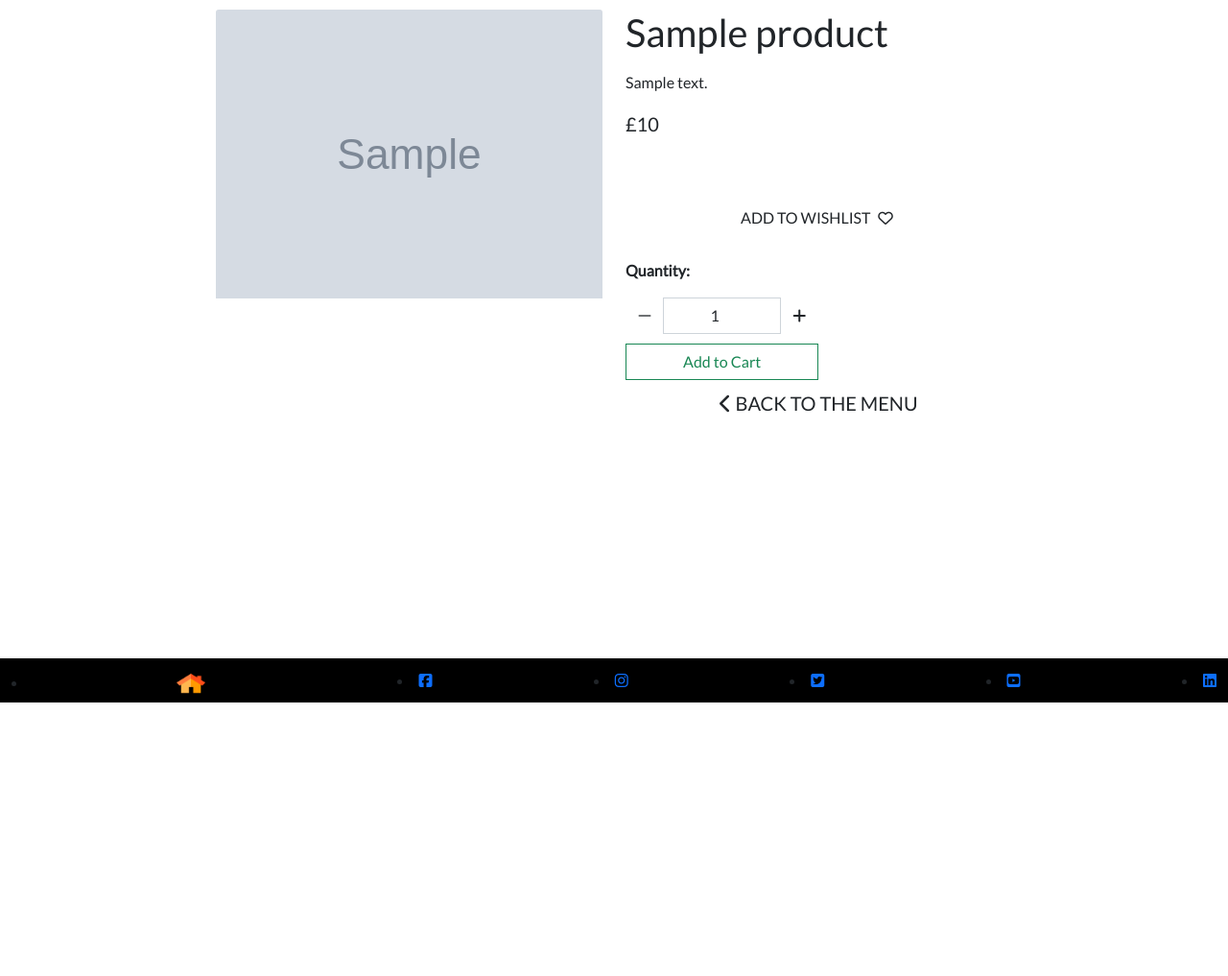
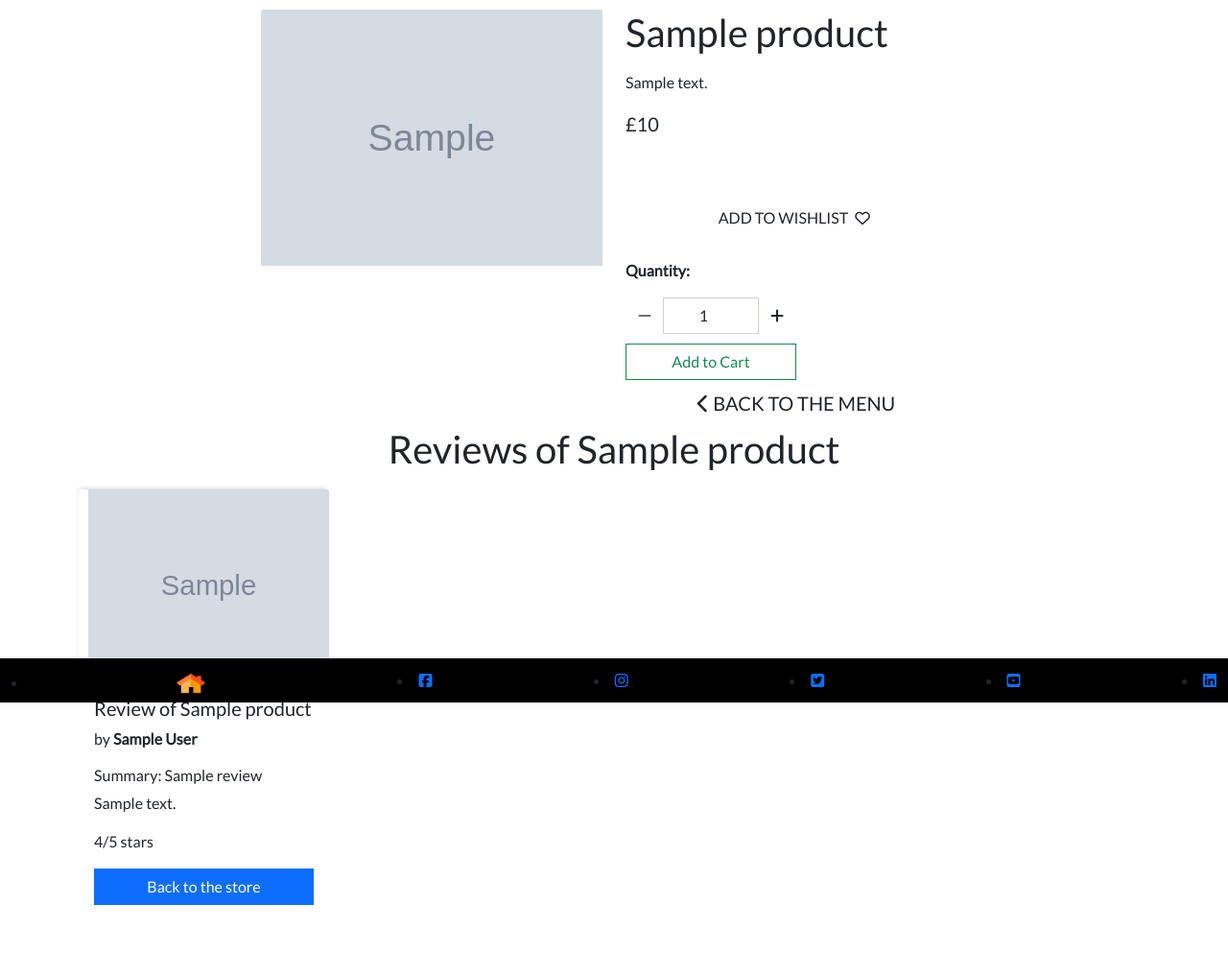
Before and after one commit to ANDREWAHN-UK/MILESTONE-FOUR, a Django app: template store/templates/store/product_detail.html in a window 1280 px wide. Shown: the part 68-1085 px from the top of the page at 96% size. Before the commit the page ends 800 px from the top, so only its background shows below. Run offline with Django 3.2, Linux system fonts and the light colour scheme; the template is opened without the code that fills it: most values are stand-ins (such as "Sample title", 1, 10 or a date in 2020); grey boxes marked "Sample" are stand-in pictures; some libraries are stand-ins or nearby versions.

Commit message:
store - update formatting of reviews in product detail page; update review model to allow images; tidy up links

```diff
--- a/store/templates/store/product_detail.html
+++ b/store/templates/store/product_detail.html
@@ -1,7 +1,7 @@
 {% extends "base.html" %}
 {% load static %}
 {% block content %}
-<div class="container-fluid">
+<div class="container">
     <div class="row">
         <!-- Product Image -->
         <div class="col-12 col-md-6 col-lg-4 offset-lg-2">
@@ -84,13 +84,53 @@
                 <span class="text-uppercase">Back to the Menu</span>
             </a>
         </div>
+
+
     </div>
+    <div class="row">
+
+
+        <h1 class="text-center underline">Reviews of {{ product.name }}</h1>
+
+        {% for review in product.reviews.all %}
+        <div class="col-sm-6 col-md-6 col-lg-4 col-xl-3 ">
+
+            <div class="card h-100 border-0" >
+                <img src="{{review.imageURL}}" class="card-img-top thumbnail" alt="...">
+                <div class="card-body">
+                    <h5 class="card-title">Review of {{review.product}} </h5>
+                    <p>by <strong>{{review.author}}</strong></p>
+
+                    <h6 class="card-title">Summary: {{review.title}}</h6>
+
+
+
+                  <p class="card-text">{{review.body}}</p>
+                  <p>{{review.rating}}/5 stars</p>
+                  {% if review.author == request.user or request.user.is_superuser %}
+                  <small class="ml-3">
+                    <a href="{% url 'review_edit' review.pk %}">Edit</a> |
+                    <a class="text-danger" href="{% url 'review_delete' review.pk %}">Delete</a>
+                  </small>
+                  {% endif %}
+                  <a href="{% url 'store' %}" class="btn btn-primary">Back to the store</a>
+                </div>
+            </div>
+
+        </div>
+
+       {% endfor%}
+
+    </div>
+
 </div>
 
-{% endblock %}
+
 <!-- the block below must come infront of the final endblock -->
 {% block postloadjs %}
 <!-- block.super is used to deconflict the postload js stuff from base.html -->
 {{ block.super }}
-<script src="{% static 'scripts/cart_quantity.js' %}"></script>
+<script src="{% static 'script/cart_quantity.js' %}"></script>
 {% endblock %}
+
+{% endblock %}
--- a/store/templates/store/store.html
+++ b/store/templates/store/store.html
@@ -59,7 +59,7 @@
           {% if product.rating %}
           <small class="text-muted"><i class="fas fa-star mr-1"></i>{{ product.rating }} / 5</small>
           <small class="ml-3">
-            <a class="text-danger" href="{% url 'view_reviews' %}">Reviews</a>
+            <a class="text-danger" href="{% url 'product_detail' product.id %}">Reviews</a>
           </small>
           {% else %}
           <small class="text-muted">No Rating</small>
--- a/store/views.py
+++ b/store/views.py
@@ -119,6 +119,7 @@ class ReviewCreateView(CreateView):
     fields = (
         'title',
         'product',
+        'image',
         'body',
         'rating',
         )
@@ -136,12 +137,13 @@ class ReviewUpdateView(UpdateView):
     fields = (
         'title',
         'product',
+        'image',
         'body',
         'rating',
         )
-    success_url = reverse_lazy('view_reviews')
+    success_url = reverse_lazy('store')
 
 class ReviewDeleteView(DeleteView):
     model = Review
     template_name = 'store/review_delete.html'
-    success_url = reverse_lazy('view_reviews')
+    success_url = reverse_lazy('store')
```
Also changed, not shown: store/models.py (+13 -2 lines), store/templates/store/reviews.html (+12 -2 lines), store/migrations/0003_review_image.py (added).
